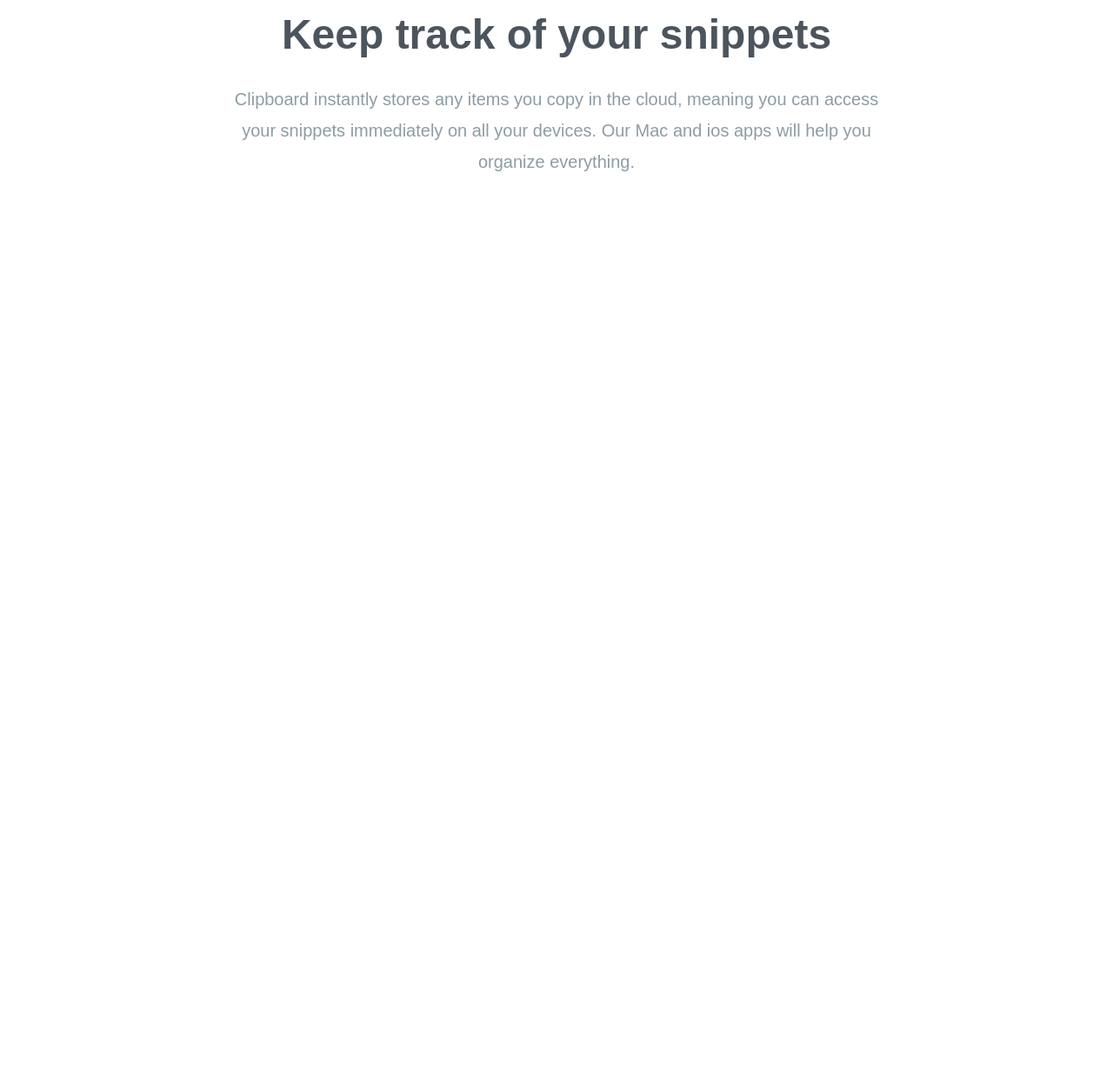
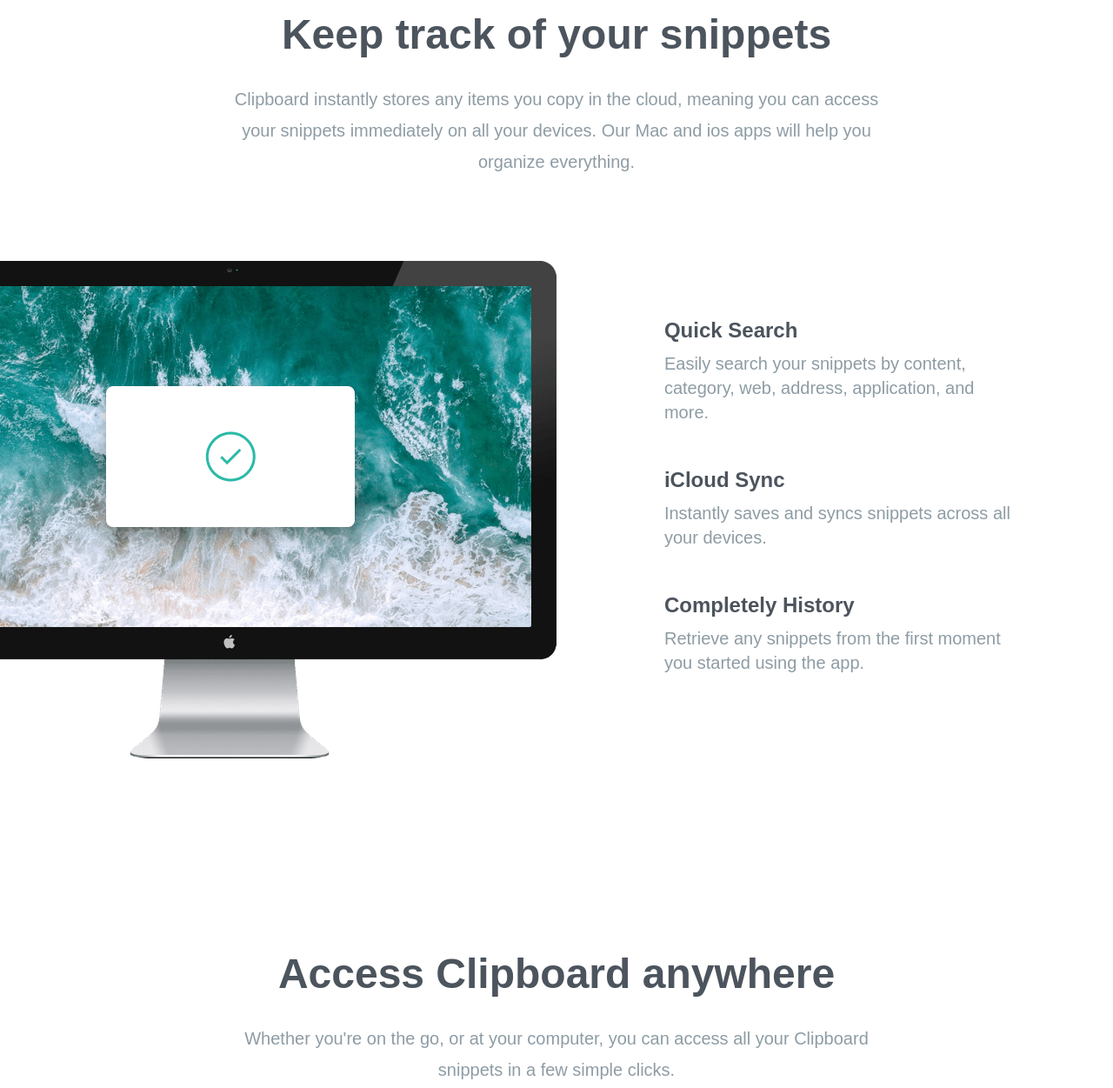
Before and after one commit to dollarp-code/clipboard, a website: page index.html in a window 1280 px wide. Shown: the part 705-1956 px from the top of the page at 87% size. Before the commit the page ends 1005 px from the top, so only its background shows below. Drawn offline with Linux system fonts and the light colour scheme; a web font is replaced by a local one.

Commit message:
Features and access section

```diff
--- a/index.html
+++ b/index.html
@@ -10,12 +10,12 @@
       href="https://fonts.googleapis.com/css2?family=Bai+Jamjuree:wght@400;600&display=swap"
       rel="stylesheet"
     />
-    <title>Simple Tailwind Starter</title>
+    <title>Clipboard Website</title>
   </head>
   <body>
     <!-- Hero section -->
     <section id="hero">
-      <div class="section-container mb-40 px-10 pt-16">
+      <div class="section-container mb-40 pt-16">
         <img src="images/logo.svg" alt="" class="mx-auto my-16" />
 
         <h3>A history of everything you copy</h3>
@@ -45,7 +45,7 @@
 
     <!-- Snippets section -->
     <section id="section">
-      <div class="section-container my-20 px-10">
+      <div class="section-container my-20">
         <h3>Keep track of your snippets</h3>
         <p
           class="max-w-3xl mx-auto mb-24 text-xl leading-9 text-center text-grayishBlue"
@@ -56,5 +56,70 @@
         </p>
       </div>
     </section>
+
+    <!-- Features section -->
+    <section id="features">
+      <div class="section-container my-20">
+        <div class="relative flex flex-col md:flex-row md:space-x-32">
+          <!-- image -->
+          <div class="md:w-1/2">
+            <img
+              src="images/image-computer.png"
+              alt=""
+              class="md:absolute top-0 right-[50%]"
+            />
+          </div>
+          <!-- Items container -->
+          <div
+            class="flex flex-col mt-16 mb-24 space-y-12 text-xl md:w-1/2 md:mb-60 md:text-left md:pl-16"
+          >
+            <!-- item 1 -->
+            <div>
+              <h5 class="mb-2 text-2xl font-bold text-darkGrayishBlue">
+                Quick Search
+              </h5>
+              <p class="max-w-l text-grayishBlue">
+                Easily search your snippets by content, category, web, address,
+                application, and more.
+              </p>
+            </div>
+            <!-- item 2 -->
+            <div>
+              <h5 class="mb-2 text-2xl font-bold text-darkGrayishBlue">
+                iCloud Sync
+              </h5>
+              <p class="max-w-l text-grayishBlue">
+                Instantly saves and syncs snippets across all your devices.
+              </p>
+            </div>
+            <!-- item 3 -->
+            <div>
+              <h5 class="mb-2 text-2xl font-bold text-darkGrayishBlue">
+                Completely History
+              </h5>
+              <p class="max-w-l text-grayishBlue">
+                Retrieve any snippets from the first moment you started using
+                the app.
+              </p>
+            </div>
+          </div>
+        </div>
+      </div>
+    </section>
+
+    <!-- Accesss Anywhere section -->
+    <section id="access">
+      <div class="section-container my-20">
+        <h3>Access Clipboard anywhere</h3>
+        <p
+          class="max-w-3xl mx-auto mb-24 text-xl leading-9 text-center text-grayishBlue"
+        >
+          Whether you're on the go, or at your computer, you can access all your
+          Clipboard snippets in a few simple clicks.
+        </p>
+
+        <img src="images/image-devices.png" alt="" class="mx-auto" />
+      </div>
+    </section>
   </body>
 </html>
--- a/input.css
+++ b/input.css
@@ -9,7 +9,7 @@
 }
 
 .section-container {
-  @apply max-w-6xl mx-auto text-center;
+  @apply max-w-6xl mx-auto text-center px-10;
 }
 
 .button-container {
```
Also changed, not shown: css/style.css.
